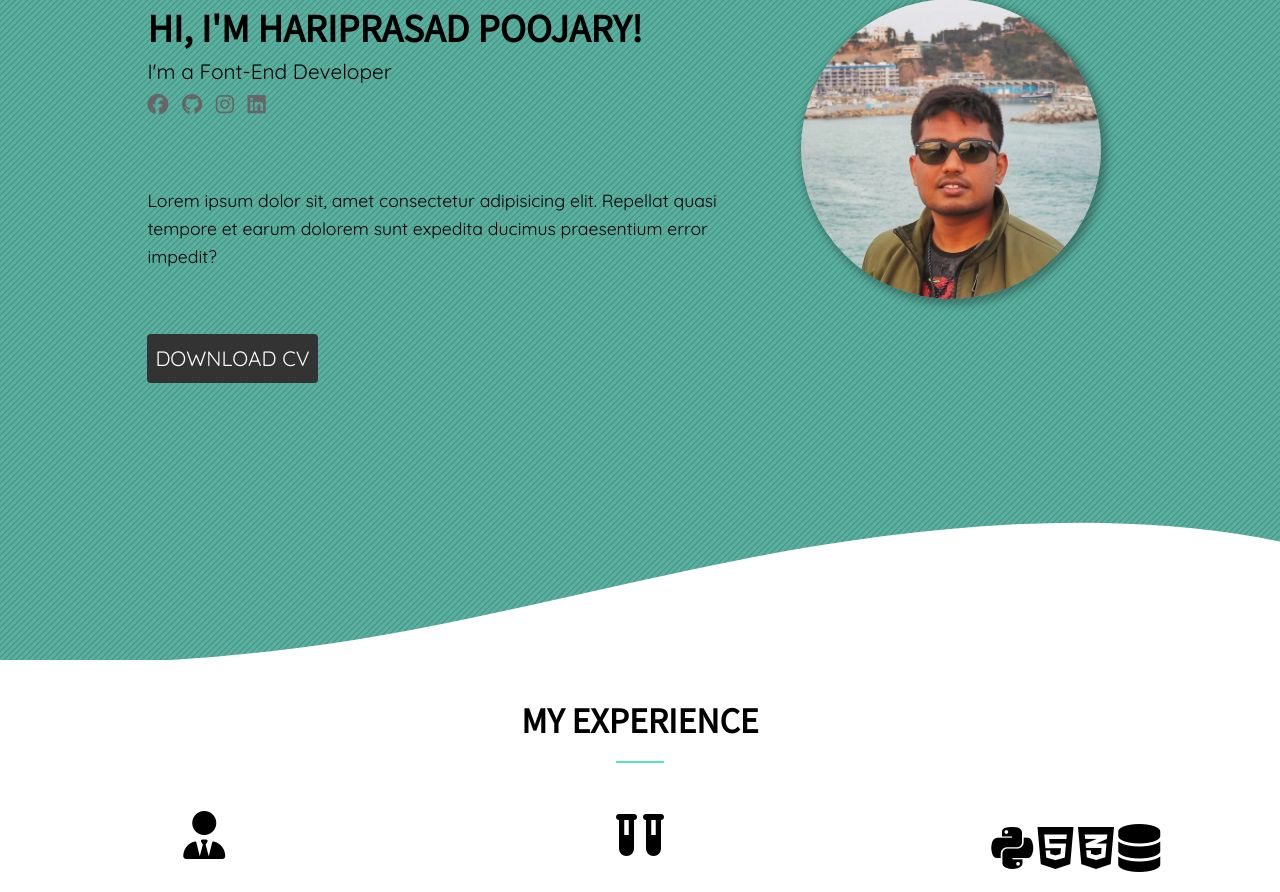
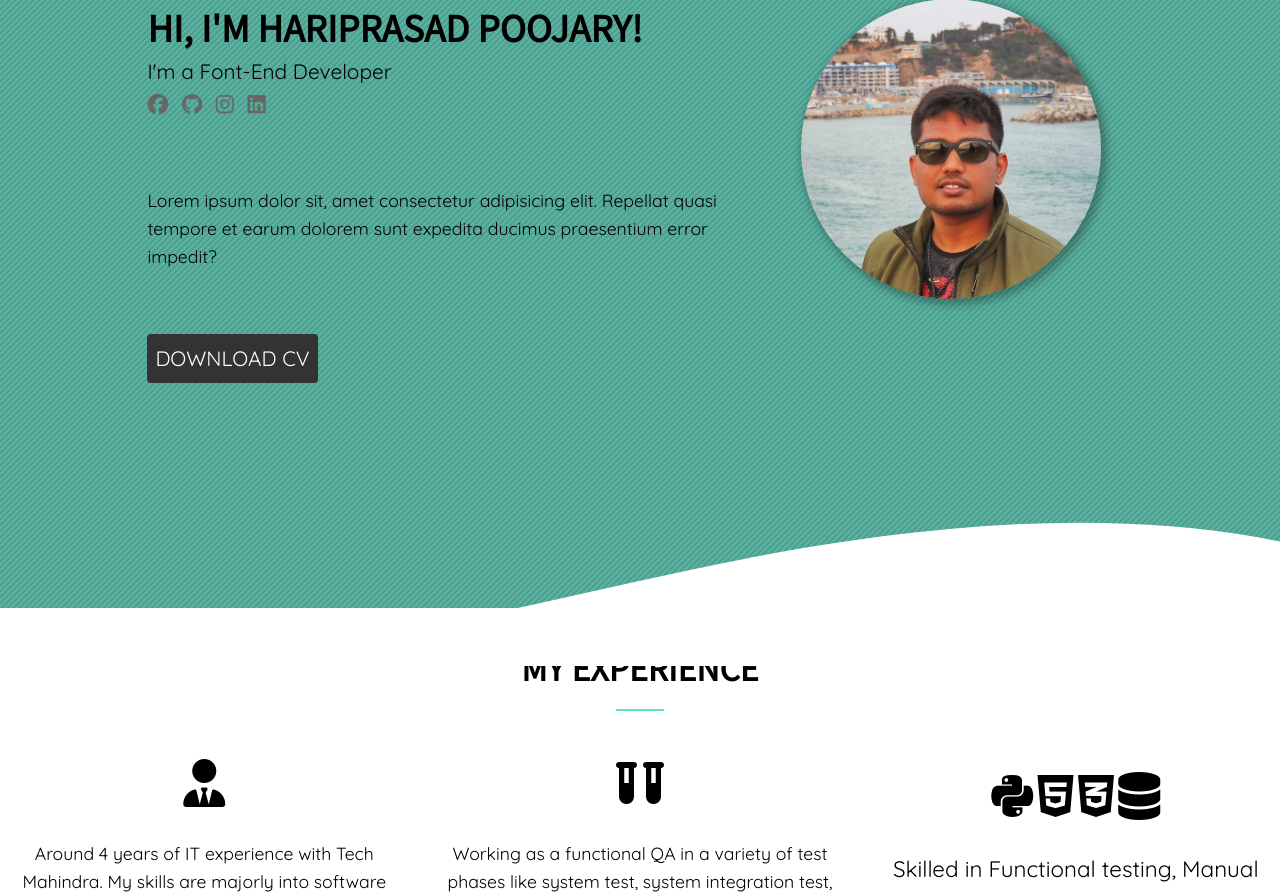
Before and after one commit to HariprasadPoojary/Portfolio-Website, a Django app: page / in a window 1280 px wide. Shown: the part 134-1026 px from the top of the page. Run offline with Django 3.2, Linux system fonts and the light colour scheme; some libraries are stand-ins or nearby versions; some web fonts are replaced.

Commit message:
Mobile Responsiveness w.r.t height of device

```diff
--- a/static/css/_mobile.scss
+++ b/static/css/_mobile.scss
@@ -1,5 +1,5 @@
 //! Tablet
-@media (max-width: 780px) {
+@media only screen and (max-width: 780px) {
 	//? Home page
 	// Header -> About
 	#main-about {
@@ -49,7 +49,7 @@
 }
 
 //! Mobile - L
-@media (max-width: 440px) {
+@media only screen and (max-width: 440px) {
 	//? Home page
 	// Header -> Navbar
 	#main-header {
@@ -142,7 +142,7 @@
 }
 
 //! Mobile - M
-@media (max-width: 380px) {
+@media only screen and (max-width: 380px) {
 	//? Home page
 	// Header -> Navbar
 	#main-header {
@@ -157,7 +157,7 @@
 }
 
 //! Mobile - S
-@media (max-width: 330px) {
+@media only screen and (max-width: 330px) {
 	//? Home page
 	// Header -> About
 	#main-header {
@@ -184,3 +184,69 @@
 		}
 	}
 }
+
+// ! Hero height setup
+@media only screen and (max-height: 1370px) {
+	// Header -> About
+	#main-about {
+		height: 89.9vh;
+	}
+}
+@media only screen and (max-height: 1030px) {
+	// Header -> About
+	#main-about {
+		height: 86.6vh;
+	}
+}
+@media only screen and (max-height: 830px) {
+	// Header -> About
+	#main-about {
+		height: 75.8vh;
+	}
+}
+@media only screen and (max-height: 815px) {
+	// Header -> About
+	#main-about {
+		height: 75.5vh;
+	}
+}
+@media only screen and (max-height: 740px) {
+	// Header -> About
+	#main-about {
+		height: 73vh;
+	}
+}
+@media only screen and (max-height: 650px) {
+	// Header -> About
+	#main-about {
+		height: 69vh;
+	}
+}
+@media only screen and (max-height: 670px) {
+	// Header -> About
+	#main-about {
+		height: 69.8vh;
+	}
+}
+
+@media only screen and (max-height: 570px) {
+	// Header -> About
+	#main-about {
+		height: 64.8vh;
+		.intro-a {
+			h2 {
+				font-size: 1rem;
+			}
+			div {
+				font-size: 0.9rem;
+			}
+			.lead {
+				font-size: 0.9rem;
+				margin: 1rem 0;
+			}
+			.d-cv {
+				margin: 4px 0;
+			}
+		}
+	}
+}
--- a/static/css/main.css
+++ b/static/css/main.css
@@ -750,7 +750,7 @@ a {
   color: #f4f4f4;
 }
 
-@media (max-width: 780px) {
+@media only screen and (max-width: 780px) {
   #main-about {
     height: 78vh;
   }
@@ -782,7 +782,7 @@ a {
   }
 }
 
-@media (max-width: 440px) {
+@media only screen and (max-width: 440px) {
   #main-header .head-nav {
     -webkit-box-orient: vertical;
     -webkit-box-direction: normal;
@@ -878,13 +878,13 @@ a {
   }
 }
 
-@media (max-width: 380px) {
+@media only screen and (max-width: 380px) {
   #main-header .head-nav-menu ul li {
     padding: 1rem 1rem;
   }
 }
 
-@media (max-width: 330px) {
+@media only screen and (max-width: 330px) {
   #main-header .head-nav-menu ul li {
     padding: 1rem 0.6rem;
   }
@@ -898,4 +898,65 @@ a {
     font-size: 0.9rem;
   }
 }
+
+@media only screen and (max-height: 1370px) {
+  #main-about {
+    height: 89.9vh;
+  }
+}
+
+@media only screen and (max-height: 1030px) {
+  #main-about {
+    height: 86.6vh;
+  }
+}
+
+@media only screen and (max-height: 830px) {
+  #main-about {
+    height: 75.8vh;
+  }
+}
+
+@media only screen and (max-height: 815px) {
+  #main-about {
+    height: 75.5vh;
+  }
+}
+
+@media only screen and (max-height: 740px) {
+  #main-about {
+    height: 73vh;
+  }
+}
+
+@media only screen and (max-height: 650px) {
+  #main-about {
+    height: 69vh;
+  }
+}
+
+@media only screen and (max-height: 670px) {
+  #main-about {
+    height: 69.8vh;
+  }
+}
+
+@media only screen and (max-height: 570px) {
+  #main-about {
+    height: 64.8vh;
+  }
+  #main-about .intro-a h2 {
+    font-size: 1rem;
+  }
+  #main-about .intro-a div {
+    font-size: 0.9rem;
+  }
+  #main-about .intro-a .lead {
+    font-size: 0.9rem;
+    margin: 1rem 0;
+  }
+  #main-about .intro-a .d-cv {
+    margin: 4px 0;
+  }
+}
 /*# sourceMappingURL=main.css.map */
```
